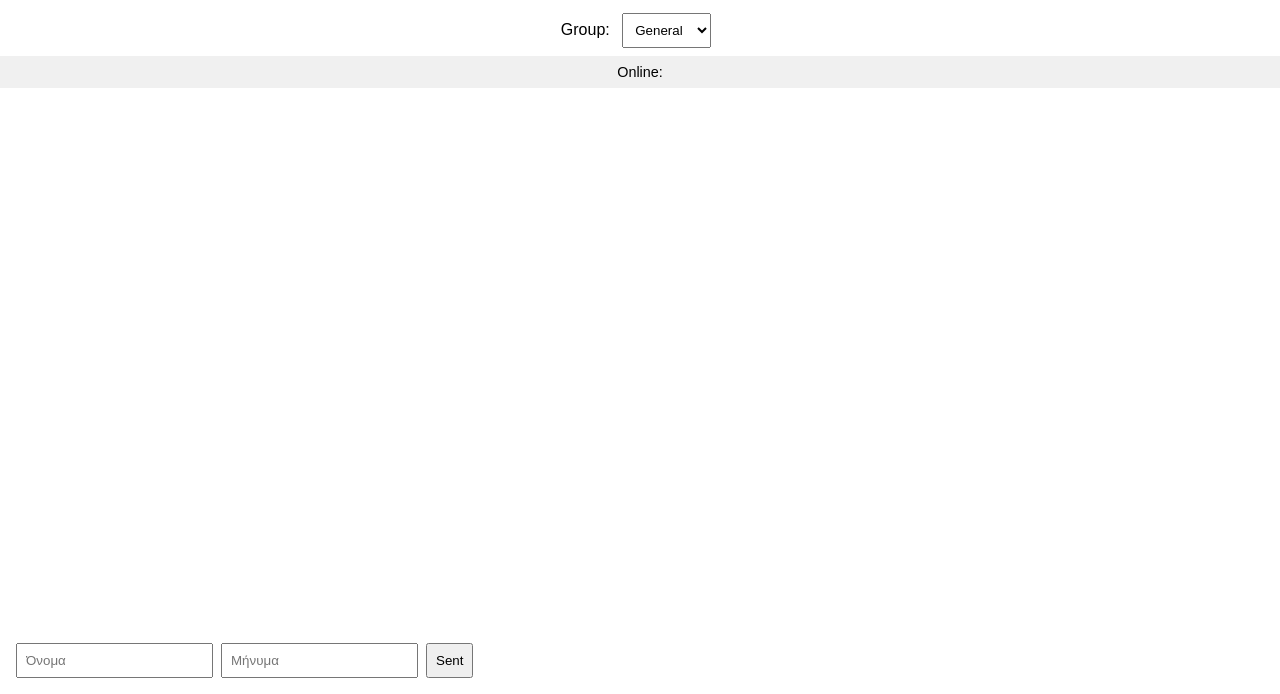
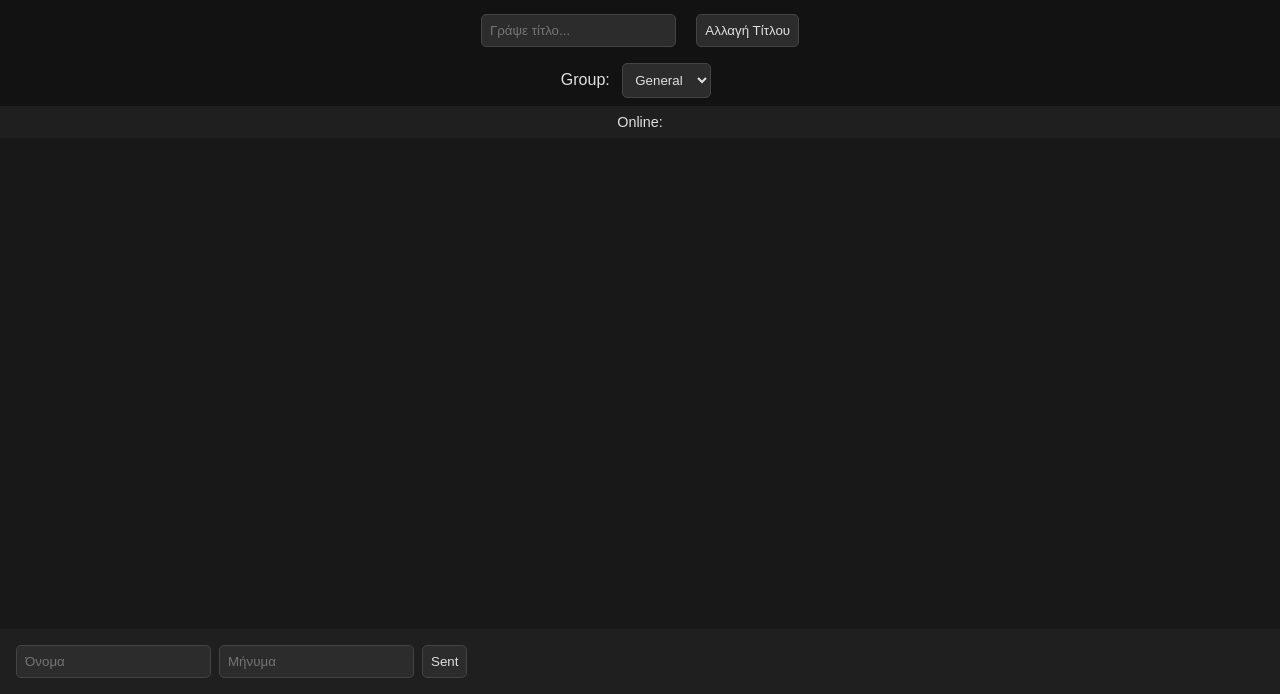
Before and after one commit to Kadaz/my-chat, a plain HTML site: page index.html in a window 1280 px wide. Shown: the part 106-800 px from the top of the page. Drawn offline with Linux system fonts and the light colour scheme; no server answers.

Commit message:
Update index.html

```diff
--- a/index.html
+++ b/index.html
@@ -5,15 +5,68 @@
 <title>TMG Chat</title>
 <link rel="icon" type="image/png" href="favicon.ico" />
 <style>
-body{font-family:sans-serif;display:flex;flex-direction:column;height:100vh;margin:0}
-#chatTitle{padding:1rem;text-align:center;background:#f5f5f5;margin:0;font-size:1.5rem}
-#titleInput,#titleBtn{margin:0.5rem;padding:.5rem}
-#groupSelect{margin:0.5rem;padding:.5rem}
-#messages{flex:1;overflow:auto;padding:1rem}
-form{display:flex;padding:1rem;gap:.5rem}
-input,button,select{padding:.5rem}
-.msg{margin-bottom:.5rem;border-radius:5px;padding:.3rem;background:#eee}
-#onlineUsers{padding:.5rem;text-align:center;background:#f0f0f0;font-size:0.9rem}
+body{
+  font-family:sans-serif;
+  display:flex;
+  flex-direction:column;
+  height:100vh;
+  margin:0;
+  background-color: #121212; /* dark background */
+  color: #e0e0e0; /* light text */
+}
+#chatTitle{
+  background-color: #1f1f1f;
+  color: #ffffff;
+  padding:1rem;
+  text-align:center;
+}
+#titleInput,#titleBtn{
+  margin:0.5rem;
+  padding:.5rem;
+  background-color:#2c2c2c;
+  color:#e0e0e0;
+  border:1px solid #444;
+  border-radius:5px;
+}
+#groupSelect{
+  margin:0.5rem;
+  padding:.5rem;
+  background-color:#2c2c2c;
+  color:#e0e0e0;
+  border:1px solid #444;
+  border-radius:5px;
+}
+#messages{
+  flex:1;
+  overflow:auto;
+  padding:1rem;
+  background-color:#181818;
+}
+form{
+  display:flex;
+  padding:1rem;
+  gap:.5rem;
+  background-color:#1f1f1f;
+}
+input,button,select{
+  padding:.5rem;
+  background-color:#2c2c2c;
+  color:#e0e0e0;
+  border:1px solid #444;
+  border-radius:5px;
+}
+.msg{
+  margin-bottom:.5rem;
+  border-radius:5px;
+  padding:.3rem;
+  background-color:#2a2a2a;
+}
+#onlineUsers{
+  padding:.5rem;
+  text-align:center;
+  background:#1f1f1f;
+  font-size:0.9rem;
+}
 </style>
 </head>
 <body>
```
